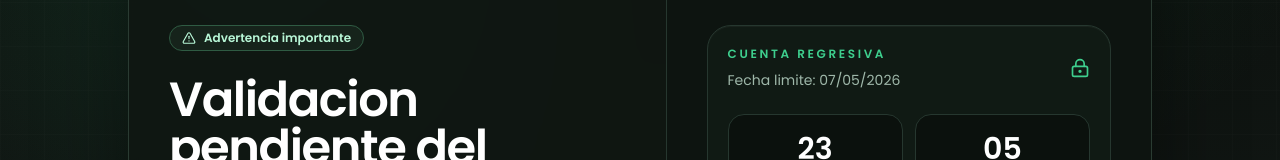
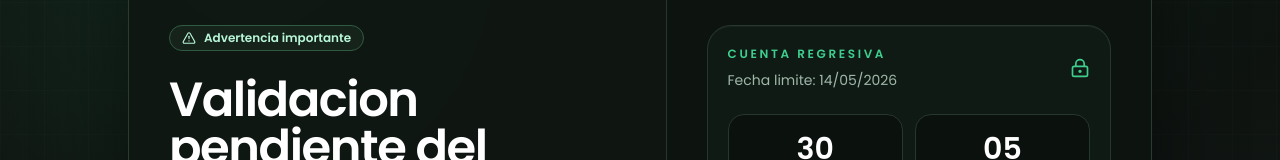
Before and after one commit to arongesono12/agenda-app, a Next.js app: page /advertencia-dominio in a window 1280 px wide. Shown: the part 174-334 px from the top of the page. Built offline with nearby package versions, Linux system fonts and the light colour scheme; no server answers.

Commit message:
chore: extend domain acquisition deadline

```diff
--- a/components/DomainAcquisitionWarning.tsx
+++ b/components/DomainAcquisitionWarning.tsx
@@ -129,7 +129,7 @@ export default function DomainAcquisitionWarning({
                 <div className="flex items-center justify-between gap-3">
                   <div>
                     <p className="text-xs font-semibold uppercase tracking-[0.22em] text-[#3ecf8e]">Cuenta regresiva</p>
-                    <p className="mt-2 text-sm text-[#9fb8aa]">Fecha limite: 07/05/2026</p>
+                    <p className="mt-2 text-sm text-[#9fb8aa]">Fecha limite: 14/05/2026</p>
                   </div>
                   <LockKeyhole size={20} className={expired ? 'text-red-300' : 'text-[#3ecf8e]'} />
                 </div>
--- a/lib/domain-acquisition.ts
+++ b/lib/domain-acquisition.ts
@@ -1,5 +1,5 @@
 export const DOMAIN_WARNING_ROUTE = '/advertencia-dominio'
-export const DOMAIN_ACQUISITION_DEADLINE = '2026-05-07T00:00:00+01:00'
+export const DOMAIN_ACQUISITION_DEADLINE = '2026-05-14T00:00:00+01:00'
 
 export function isDomainAcquisitionExpired(now = new Date()) {
   return now.getTime() >= new Date(DOMAIN_ACQUISITION_DEADLINE).getTime()
```
